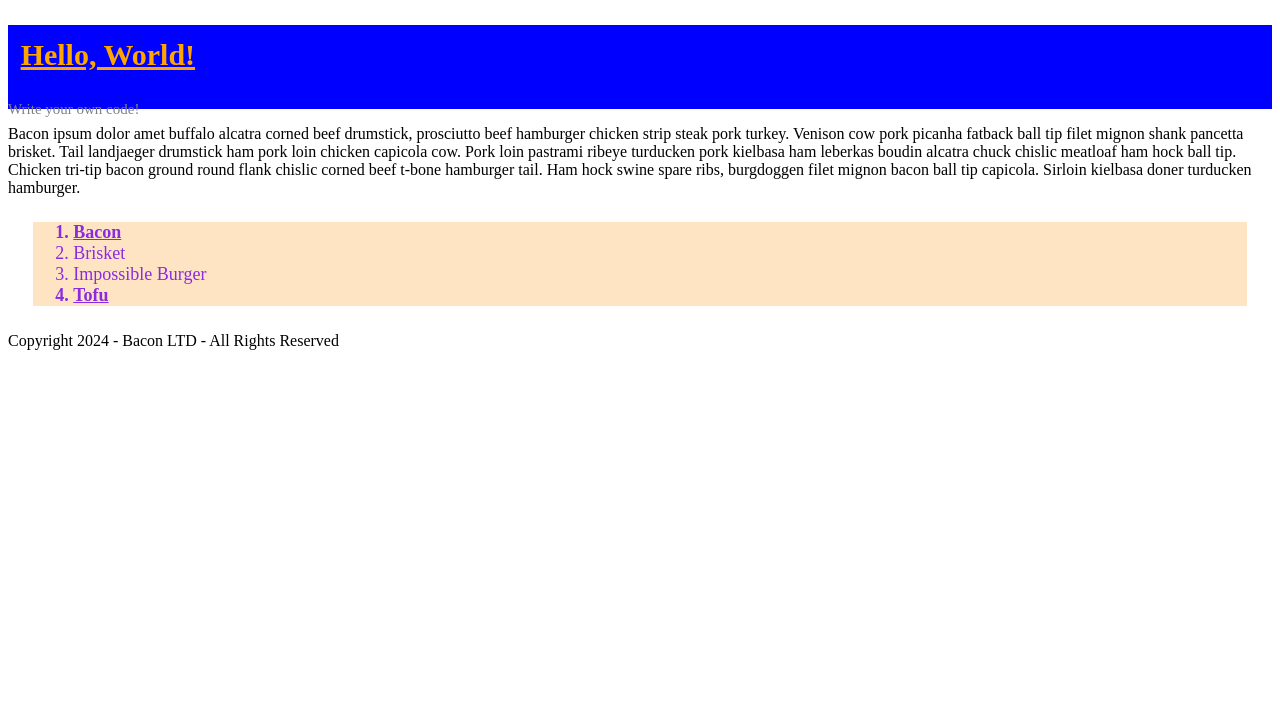
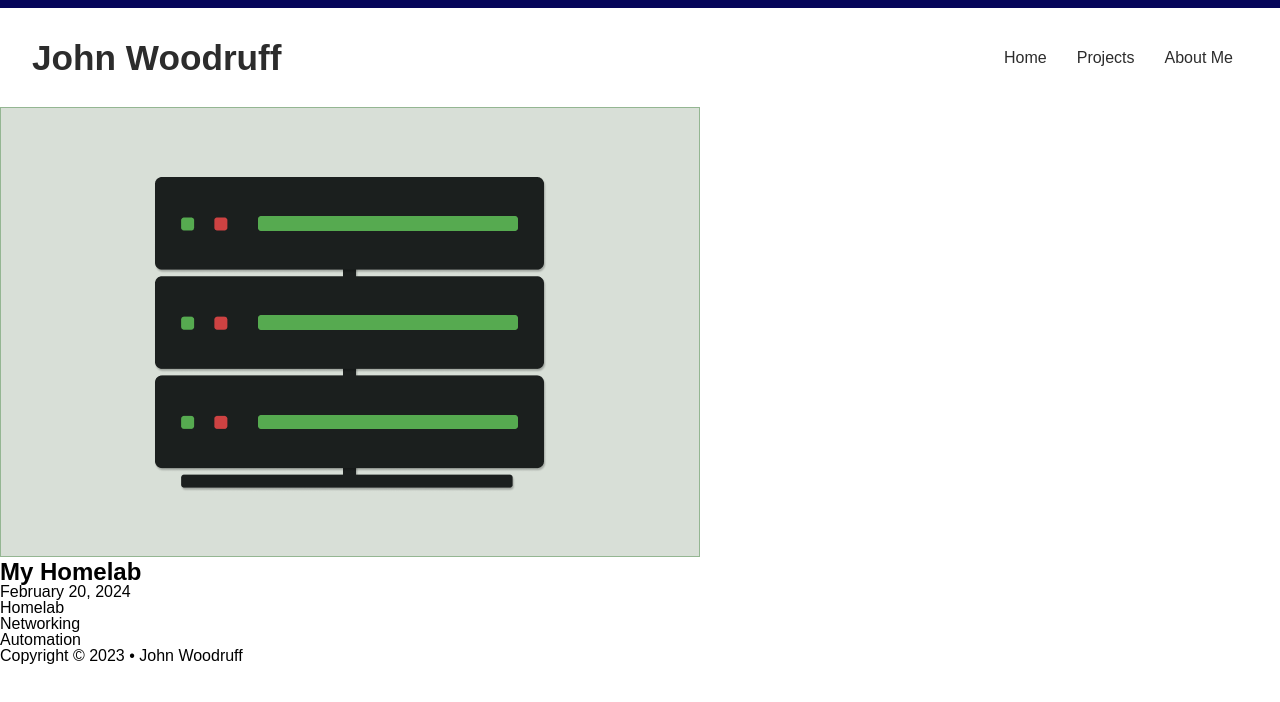
Before and after one commit to JohnAndrewMyers/class_sandbox, a plain HTML site: page index.html in a window 1280 px wide. Drawn offline with Linux system fonts and the light colour scheme.

Commit message:
Add files via upload
2/20/24 class work

```diff
--- a/css/style.css
+++ b/css/style.css
@@ -1,30 +1,133 @@
 /* Start writing your CSS */
 
+@import url('https://fonts.googleapis.com/css2?family=Source+Sans+3:ital,wght@0,200..900;1,200..900&display=swap')
+
+/* CSS Reset
+   http://meyerweb.com/eric/tools/css/reset/
+   v2.0 | 20110126
+   License: none (public domain)
+*/
+
+html, body, div, span, applet, object, iframe,
+h1, h2, h3, h4, h5, h6, p, blockquote, pre,
+a, abbr, acronym, address, big, cite, code,
+del, dfn, em, img, ins, kbd, q, s, samp,
+small, strike, strong, sub, sup, tt, var,
+b, u, i, center,
+dl, dt, dd, ol, ul, li,
+fieldset, form, label, legend,
+table, caption, tbody, tfoot, thead, tr, th, td,
+article, aside, canvas, details, embed,
+figure, figcaption, footer, header, hgroup,
+menu, nav, output, ruby, section, summary,
+time, mark, audio, video {
+	margin: 0;
+	padding: 0;
+	border: 0;
+	font-size: 100%;
+	font: inherit;
+	vertical-align: baseline;
+}
+/* HTML5 display-role reset for older browsers */
+article, aside, details, figcaption, figure,
+footer, header, hgroup, menu, nav, section {
+	display: block;
+}
+body {
+	line-height: 1;
+}
+ol, ul {
+	list-style: none;
+}
+blockquote, q {
+	quotes: none;
+}
+blockquote:before, blockquote:after,
+q:before, q:after {
+	content: '';
+	content: none;
+}
+table {
+	border-collapse: collapse;
+	border-spacing: 0;
+}
+
+/* End Reset */
+
+
+
+*{
+	font-family: "Source Sans 3", sans-serif;
+    background-color: #fff;
+	margin: 0;
+}
+
 h1{
-    font-size: 30px;
-    color: orange;
-    text-decoration: underline;
-    padding: 1%;
+	font-weight: 800;
+	font-size: 2.2rem;
+    color:rgba(44, 44, 44, 1);
+}
+
+/* Main Header and Nav */
+
+header{
+	display: flex;
+	justify-content: space-between;
+	align-items: 0;
+	flex-direction: row;
+	margin: 0 auto;
+	border-top: rgb(6, 6, 90) solid 8px;
+	padding: 2rem;
 }
 
 nav{
-    background-color: blue;
-    margin: 0 auto;
+	display: flex;
+	justify-content: space-between;
+	align-items: 0;
+	margin: 0;
 }
 
-nav p{
-    font-size: 15px;
-    color: grey;
-    line-height: 1.5%;
-}
-#main_content{
-    margin: 2%;
-    background-color: bisque;
-    font-size: 18px;
-    color: blueviolet;
+nav ul{
+	display: flex;
+	justify-content: space-between;
+	align-items: center;
 }
 
-.yum{
-    font-weight: bold;
-    text-decoration: underline;
+nav ul li{
+	display: flex;
+	justify-content: space-between;
+	align-items: center;
+	margin: 0 15px;
 }
+
+nav ul li a{
+	text-decoration: none;
+	color: rgba(44, 44, 44, 1);
+}
+
+/* Media Queries */
+
+/* Extra small devices (phones, 600px and down) */
+@media only screen and (max-width: 600px) {
+
+}
+
+/* Small devices (portrait tablets and large phones, 600px and up) */
+@media only screen and (min-width: 600px) {
+
+}
+
+/* Medium devices (landscape tablets, 768px and up) */
+@media only screen and (min-width: 768px) {
+
+}
+
+/* Large devices (laptops/desktops, 800px and up) */
+@media only screen and (min-width: 800px) {
+
+}
+
+/* Extra large devices (large laptops and desktops, 850px and up) */
+@media only screen and (min-width: 850px) {
+
+}
--- a/index.html
+++ b/index.html
@@ -4,35 +4,55 @@
     <meta charset="UTF-8">
     <meta name="viewport" content="width=device-width, initial-scale=1.0">
     <meta http-equiv="X-UA-Compatible" content="ie=edge">
-    <title>Are You Hungry?</title>
+    <title>Are you Hungry?</title>
     <link rel="icon" type="image/x-icon" href="favicon.ico">
     <link rel="stylesheet" href="css/style.css">
   </head>
 
   <body>
 
-    <nav>
-    <h1>Hello, World!</h1>
-    <p>Write your own code!</p>
-    </nav>
+   <!-- This is my header section -->
+   <header>
 
+      <h1>John Woodruff</h1>
+
+      <nav>
+        <ul>
+          <li><a href="index.html">Home</a></li>
+          <li><a href="projects.html">Projects</a></li>
+          <li><a href="about.html">About Me</a></li>
+        </ul>
+      </nav>
+
+    </header>
+   <!-- End of header section -->
+
+   <!-- This is my main blog article -->
     <section>
-      <p>Bacon ipsum dolor amet buffalo alcatra corned beef drumstick, prosciutto beef hamburger chicken strip steak pork turkey. Venison cow pork picanha fatback ball tip filet mignon shank pancetta brisket. Tail landjaeger drumstick ham pork loin chicken capicola cow. Pork loin pastrami ribeye turducken pork kielbasa ham leberkas boudin alcatra chuck chislic meatloaf ham hock ball tip. Chicken tri-tip bacon ground round flank chislic corned beef t-bone hamburger tail. Ham hock swine spare ribs, burgdoggen filet mignon bacon ball tip capicola. Sirloin kielbasa doner turducken hamburger.</p>
-    </section>
 
-    <div id="main_content">
-      <ol>
-        <li class="yum">Bacon</li>
-        <li>Brisket</li>
-        <li>Impossible Burger</li>
-        <li class="yum">Tofu</li>
-      </ol>
+    <div>
+      <img src="img/homelab.png">
 
+      <h2>My Homelab</h2>
+      <p>February 20, 2024</p>
+      <p>Homelab</p>
+      <p>Networking</p>
+      <p>Automation</p>
+
+
+
+      <p></p>
     </div>
 
+    </section>
+   <!-- End main section -->
+
+
     <footer>
-      <p>Copyright 2024 - Bacon LTD - All Rights Reserved</p>
+      <p>Copyright © 2023 • John Woodruff</p>
     </footer>
+
+
 
 
 
```
Also changed, not shown: img/homelab.png (added).
